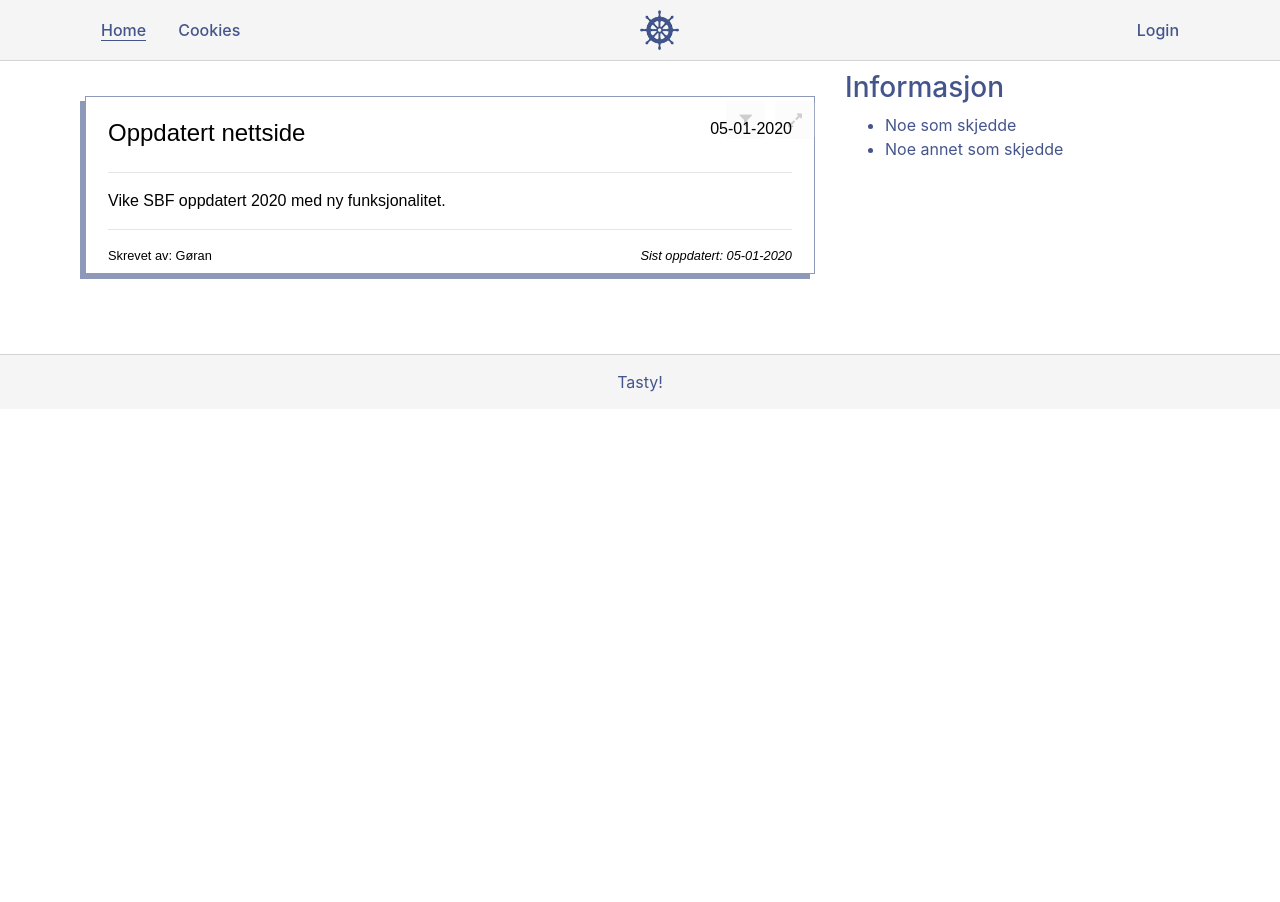
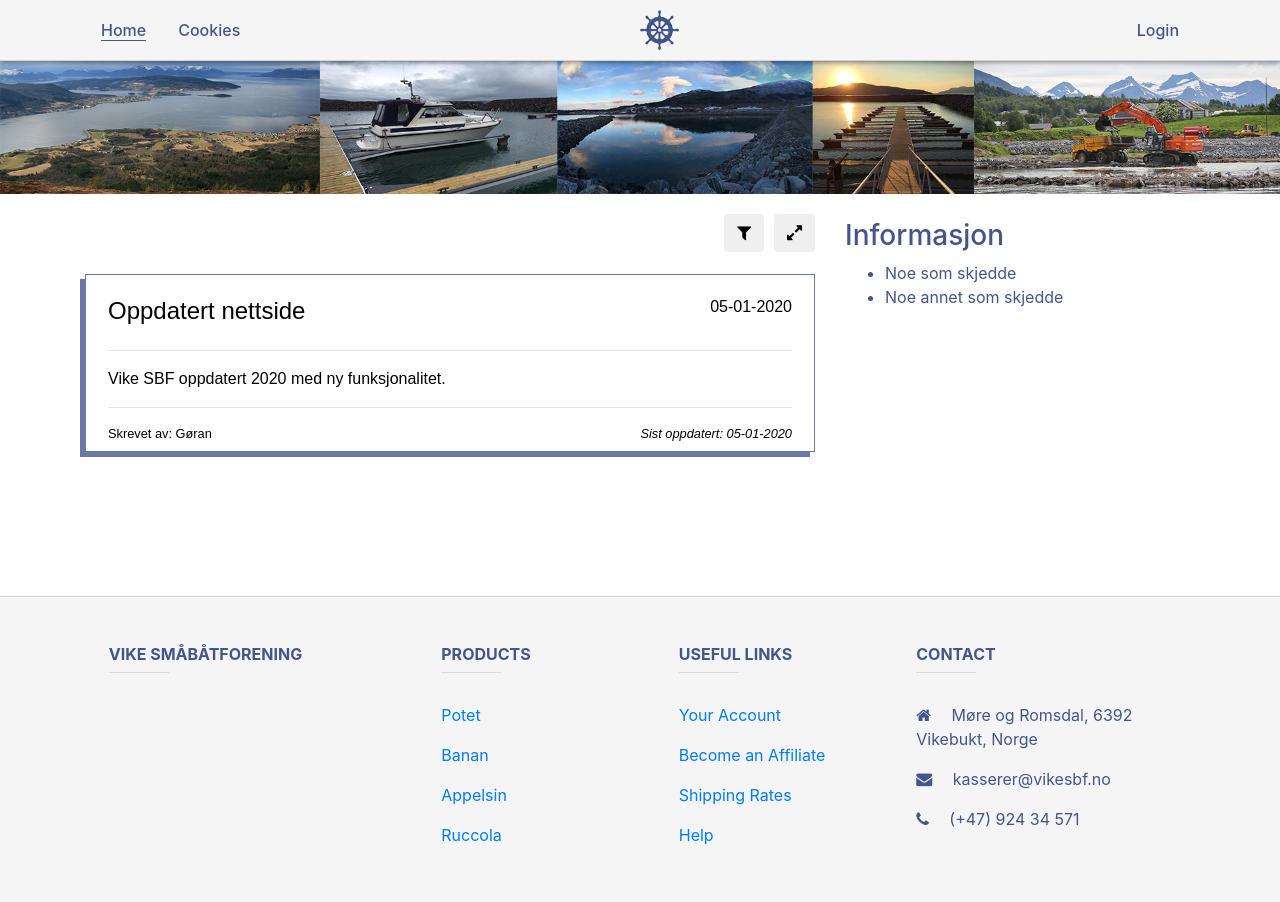
Before and after one commit to gohovd/vsbf_php, a PHP site: page / in a window 1280 px wide. Before the commit the page ends 392 px from the top, so only its background shows below. Run offline with PHP 8.4, Linux system fonts and the light colour scheme; data that the repository does not hold is empty; some libraries are stand-ins or nearby versions.

Commit message:
news cms

```diff
--- a/css/style.css
+++ b/css/style.css
@@ -1,11 +1,18 @@
 #navigation-bar {
+    position: relative;
     background-color: whitesmoke;
     border-bottom: 1px solid lightgray;
+    -webkit-box-shadow: 0px 1px 5px 0px rgba(0,0,0,0.5);
+-moz-box-shadow: 0px 1px 5px 0px rgba(0,0,0,0.5);
+box-shadow: 0px 1px 5px 0px rgba(0,0,0,0.5);
 }
+
 .nav {
     position: relative;
     width: 100%;
     padding: 10px 0 10px 0;
+
+
 }
 .nav i {
     color: rgb(68, 85, 140);
@@ -51,44 +58,53 @@ li#Loginlink.nav-link, li#Logoutlink.nav-link {
     padding-top: 10px;
     padding-bottom: 100px;
 }
+/* holds cms buttons, func buttons, and posts */
 #news {
-    padding-top: 10px;
+    padding-top: 20px;
     position: relative;
 }
-#cms-news {
-    display: flex;
-    padding: 10px 0 10px 0;
-    left: 50%;
-    margin: auto;
+#news-cms {
+    padding-bottom: 15px;
+}
+#news-posts {
+    margin-top: 20px;
+    margin-bottom: 350px;
+}
+#news-advanced-functions {
+    position: absolute;
+    left: 15px;
+    top: -5px;
+}
+#news-advanced-functions i {
+    font-size: 1.1em;
+}
+#news-functions i {
+    font-size: 1.1em;
 }
 #news-functions #expand-news {
     position: absolute;
     right: 15px;
-    top: 30px;
+    top: -5px;
 }
 #news-functions #filter-news {
     position: absolute;
-    right: 65px;
-    top: 30px;
+    right: 66px;
+    top: -5px;
 }
-#cms-news button {
-    margin: 0 5px 0 5px;
+#news-advanced-functions button {
+    margin-right: 5px;
     transition: all .5s ease-in-out;
 }
-#cms-news i {
-    font-size: 1.5em;
-}
-
 .post {
     background-color: white;
-    border: 1px solid rgba(68, 85, 140, 0.6);
+    border: 1px solid rgba(68, 85, 140, 0.8);
     color: black;
     /* border-radius: 10px; */
     margin-top: 15px;
     margin-bottom: 35px;
     padding: 22px;
     font-family: Arial, Helvetica, sans-serif;
-    box-shadow: -5px 5px 0px 0px rgba(68, 85, 140, 0.6);
+    box-shadow: -5px 5px 0px 0px rgba(68, 85, 140, 0.8);
 }
 #post-header {
 }
@@ -107,10 +123,10 @@ li#Loginlink.nav-link, li#Logoutlink.nav-link {
     max-height: 5px;
 }
 
-
 body {
     position: relative;
     color: rgb(68, 85, 140);
+    min-height: 100vh;
 }
 
 footer {
@@ -119,7 +135,6 @@ footer {
     border-top: 1px solid lightgray;
     background-color: whitesmoke;
     text-align: center;
-    padding-top: 15px;
     padding-bottom: 15px;
     width: 100%;
 }
--- a/foot.php
+++ b/foot.php
@@ -1,3 +1,89 @@
-<footer>
-  Tasty!
+<!-- Footer -->
+<footer class="page-footer font-small unique-color-dark">
+
+  <!-- Footer Links -->
+  <div class="container text-center text-md-left mt-5">
+
+    <!-- Grid row -->
+    <div class="row mt-3">
+
+      <!-- Grid column -->
+      <div class="col-md-3 col-lg-4 col-xl-3 mx-auto mb-4">
+
+        <!-- Content -->
+        <h6 class="text-uppercase font-weight-bold">Vike Småbåtforening</h6>
+        <hr class="deep-purple accent-2 mb-4 mt-0 d-inline-block mx-auto" style="width: 60px;">
+        <p></p>
+
+      </div>
+      <!-- Grid column -->
+
+      <!-- Grid column -->
+      <div class="col-md-2 col-lg-2 col-xl-2 mx-auto mb-4">
+
+        <!-- Links -->
+        <h6 class="text-uppercase font-weight-bold">Products</h6>
+        <hr class="deep-purple accent-2 mb-4 mt-0 d-inline-block mx-auto" style="width: 60px;">
+        <p>
+          <a href="#!">Potet</a>
+        </p>
+        <p>
+          <a href="#!">Banan</a>
+        </p>
+        <p>
+          <a href="#!">Appelsin</a>
+        </p>
+        <p>
+          <a href="#!">Ruccola</a>
+        </p>
+
+      </div>
+      <!-- Grid column -->
+
+      <!-- Grid column -->
+      <div class="col-md-3 col-lg-2 col-xl-2 mx-auto mb-4">
+
+        <!-- Links -->
+        <h6 class="text-uppercase font-weight-bold">Useful links</h6>
+        <hr class="deep-purple accent-2 mb-4 mt-0 d-inline-block mx-auto" style="width: 60px;">
+        <p>
+          <a href="#!">Your Account</a>
+        </p>
+        <p>
+          <a href="#!">Become an Affiliate</a>
+        </p>
+        <p>
+          <a href="#!">Shipping Rates</a>
+        </p>
+        <p>
+          <a href="#!">Help</a>
+        </p>
+
+      </div>
+      <!-- Grid column -->
+
+      <!-- Grid column -->
+      <div class="col-md-4 col-lg-3 col-xl-3 mx-auto mb-md-0 mb-4">
+
+        <!-- Links -->
+        <h6 class="text-uppercase font-weight-bold">Contact</h6>
+        <hr class="deep-purple accent-2 mb-4 mt-0 d-inline-block mx-auto" style="width: 60px;">
+        <p>
+          <i class="fa fa-home mr-3"></i> Møre og Romsdal, 6392 Vikebukt, Norge</p>
+        <p>
+          <i class="fa fa-envelope mr-3"></i> kasserer@vikesbf.no</p>
+        <p>
+          <i class="fa fa-phone mr-3"></i> (+47) 924 34 571</p>
+
+
+      </div>
+      <!-- Grid column -->
+
+    </div>
+    <!-- Grid row -->
+
+  </div>
+  <!-- Footer Links -->
+
 </footer>
+<!-- Footer -->
--- a/index.php
+++ b/index.php
@@ -21,7 +21,7 @@ if (session_id() == "") {
 <body>
 
     <!-- TODO: Sliding gallery image -->
-    <!-- <img id="landing-image" class="img-fluid" src="./media/landing.png"> -->
+    <img id="landing-image" class="img-fluid" src="./media/landing.png" style="margin-bottom: 15px;">
 
     <script type="text/javascript">
         var loggedin = '<?php if (isset($_SESSION['loggedin'])) { echo $_SESSION['loggedin'];} else { echo 0;} ?>';
@@ -32,15 +32,16 @@ if (session_id() == "") {
         <div class="row">
             <div id="news" class="col-md-8">
 
-                <div id="cms-news" style="display: none;">
-                    <button id="create-news" class="btn btn-primary" data-toggle="tooltip" data-placement="bottom" title="Skriv nytt innlegg"><i class="fa fa-plus" aria-hidden="true"></i></button>
-                    <button id="update-news" class="btn btn-warning" data-toggle="tooltip" data-placement="bottom" title="Endre ett innlegg"><i class="fa fa-pencil" aria-hidden="true"></i></button>
-                    <button id="delete-news" class="btn btn-danger" data-toggle="tooltip" data-placement="bottom" title="Slett ett eller flere innlegg"><i class="fa fa-trash" aria-hidden="true"></i></button>
+            <div id="news-cms">
+                <div id="news-advanced-functions" style="display: none;">
+                    <button id="create-news" class="btn btn-default" data-toggle="tooltip" data-placement="bottom" title="Skriv nytt innlegg"><i class="fa fa-plus" aria-hidden="true"></i></button>
+                    <button id="update-news" class="btn btn-default" data-toggle="tooltip" data-placement="bottom" title="Endre ett innlegg"><i class="fa fa-pencil" aria-hidden="true"></i></button>
+                    <button id="delete-news" class="btn btn-default" data-toggle="tooltip" data-placement="bottom" title="Slett ett eller flere innlegg"><i class="fa fa-trash" aria-hidden="true"></i></button>
                 </div>
 
                 <div id="news-functions">
-                    <button id="expand-news" disabled="true" class="btn btn-default" data-toggle="tooltip" data-placement="top" title="Utvid alle innlegg"><i class="fa fa-expand" aria-hidden="true"></i></button>
-                    <button id="filter-news" disabled="true" class="btn btn-default" data-toggle="tooltip" data-placement="top" title="Filtrer innlegg"><i class="fa fa-filter" aria-hidden="true"></i></button>
+                    <button id="expand-news" class="btn btn-default" data-toggle="tooltip" data-placement="top" title="Utvid alle innlegg"><i class="fa fa-expand" aria-hidden="true"></i></button>
+                    <button id="filter-news" class="btn btn-default" data-toggle="tooltip" data-placement="top" title="Filtrer innlegg"><i class="fa fa-filter" aria-hidden="true"></i></button>
                 <!--
                     Search
                     Filter
@@ -48,6 +49,7 @@ if (session_id() == "") {
                     .. change sql query based on selection
                 -->
                 </div>
+            </div>
 
                 <script type="text/javascript">
                     $(function () {
@@ -59,7 +61,7 @@ if (session_id() == "") {
 
                     <!-- get posts from db and display html -->
                     <?php
-                        $query = "SELECT * FROM news";
+                        $query = "SELECT * FROM news ORDER BY date DESC";
                         if ($result = $con -> query($query)) {
                             // Do nothing
                         } else {
@@ -127,7 +129,7 @@ if (session_id() == "") {
                 <!-- display the cms functionality only if logged in -->
                 <script>
                     if (loggedin == true) {
-                        document.getElementById("cms-news").style.display = "block";
+                        document.getElementById("news-advanced-functions").style.display = "block";
                         document.getElementById("create-news").addEventListener("click", function() {
                             var createNewsPostModal = getNewsPostModal();
                             document.body.appendChild(createNewsPostModal);
@@ -137,12 +139,10 @@ if (session_id() == "") {
                             console.log("edit");
                         });
                         document.getElementById("delete-news").addEventListener("click", function() {
-                            var posts = document.getElementsByClassName("post");
-                            console.log("adding delete buttons");
-                            // iterate through posts adding delete buttons
+
                         });
                     } else {
-                        document.getElementById("cms-news").style.display = "none";
+                        document.getElementById("news-advanced-functions").style.display = "none";
                     }
                 </script>
 
--- a/js/modal-news.js
+++ b/js/modal-news.js
@@ -12,6 +12,7 @@ function getNewsPostModal() {
 
     var modal_content = document.createElement("div");
     modal_content.className = "modal-content";
+    modal_content.id = "modal-box";
 
     var modal_header = document.createElement("div");
     modal_header.className = "modal-header";
@@ -128,3 +129,30 @@ function getCreateNewsForm() {
 
     return form;
 }
+
+/**
+ * adds a HTML btn to every post,
+ * adds event listener to every btn,
+ * onclick() remove from DOM
+ */
+function generatePostDeleteButtons() {
+    var posts = document.getElementsByClassName("post");
+    // iterate through posts adding delete buttons
+    for (var i = 0; i < posts.length; i++) {
+        var delBtn = document.createElement("button");
+        delBtn.className = "btn btn-danger";
+        delBtn.setAttribute("data-toggle", "tooltip");
+        delBtn.setAttribute("data-placement", "right");
+        delBtn.setAttribute("title", "Slett inlegg");
+        var icon = document.createElement("i");
+        icon.className = "fa fa-trash";
+        icon.setAttribute("aria-hidden", "true");
+        delBtn.appendChild(icon);
+        posts[i].appendChild(delBtn);
+
+        // onclick remove from dom, not very DRY
+        posts[i].addEventListener("click", function() {
+            document.getElementById("news-posts").removeChild(posts[i]);
+        });
+    }
+}
--- a/login.php
+++ b/login.php
@@ -27,5 +27,3 @@ if (session_id() == "") {
     </div>
 
 </body>
-
-<?php include('foot.php'); ?>
```
Also changed, not shown: media/ror.png (added), 1 other file.
